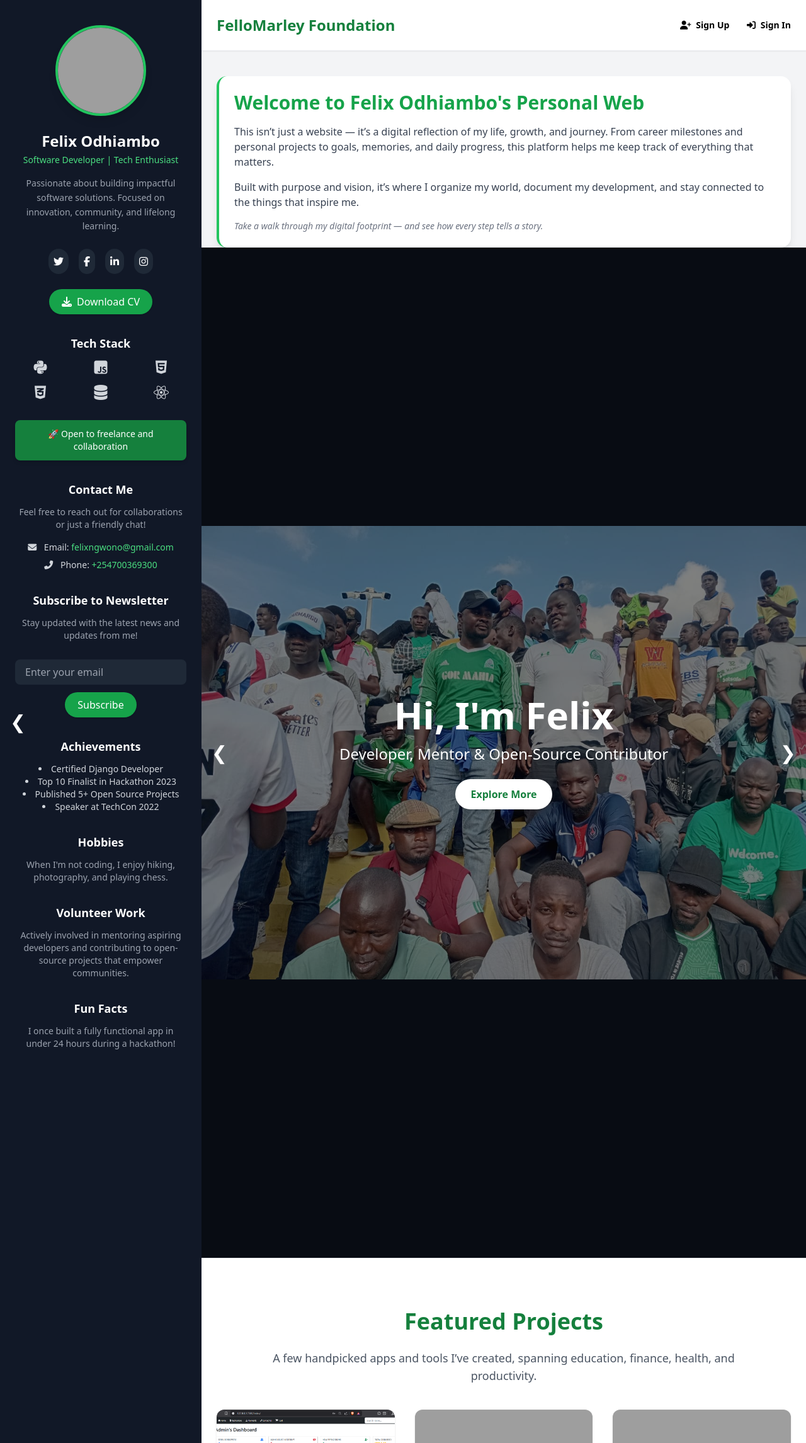
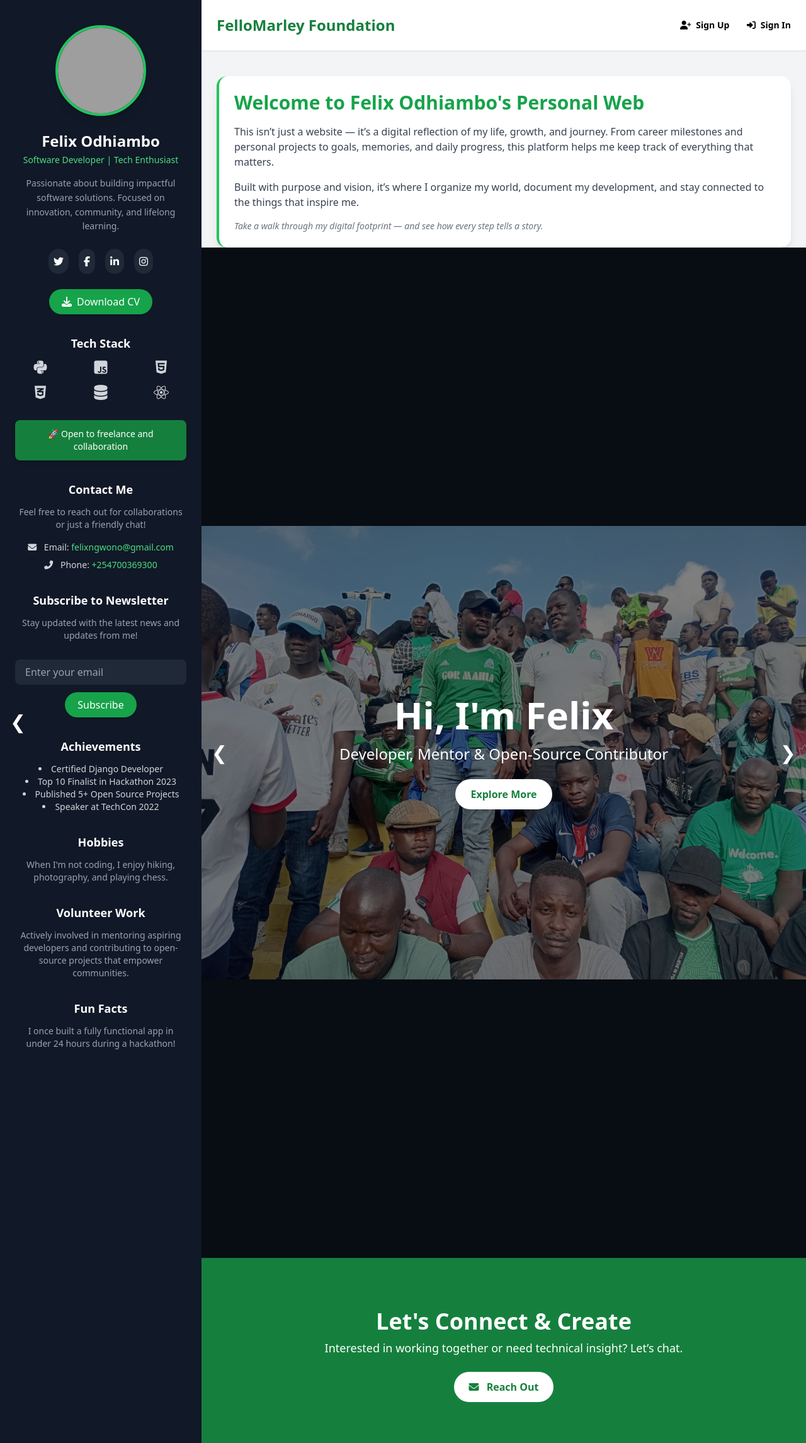
Before and after one commit to Felixngwono/Odhiambo-Felix-personal-website, a Django app: page / in a window 1280 px wide. Shown: the whole page at 63% size. Run offline with Django 4.2, Linux system fonts and the light colour scheme; data comes from the database, SQL or seed files in the repository; some libraries are stand-ins or nearby versions; grey boxes are pictures that could not be loaded.

Commit message:
StoryTeller

```diff
--- a/Templates/home.html
+++ b/Templates/home.html
@@ -153,36 +153,7 @@
         </section>
 
 
-        <!-- Projects Section -->
-        <section id="projects" class="py-20 px-6 bg-white border-t border-gray-200">
-            <h2 class="text-4xl font-bold text-center text-green-700 mb-6">Featured Projects</h2>
-            <p class="text-lg text-center text-gray-600 mb-10 max-w-3xl mx-auto">A few handpicked apps and tools I’ve created, spanning education, finance, health, and productivity.</p>
-            <div class="max-w-6xl mx-auto grid grid-cols-1 md:grid-cols-2 lg:grid-cols-3 gap-8">
-                {% for project in projects %}
-                <div class="bg-gray-50 rounded-xl overflow-hidden shadow hover:shadow-lg transition duration-300">
-                    <img src="{{ project.image.url }}" alt="Project" class="w-full h-48 object-cover">
-                    <div class="p-5">
-                        <h3 class="font-bold text-xl text-green-800">{{ project.title }}</h3>
-                        <p class="text-gray-600 mt-2">{{ project.description|truncatechars:100 }}</p>
-                    </div>
-                </div>
-                {% endfor %}
-            </div>
-        </section>
 
-        <!-- Testimonials -->
-        <section class="py-20 bg-gray-100 px-6 border-t border-gray-200">
-            <h2 class="text-4xl font-bold text-center text-green-700 mb-10">What People Say</h2>
-            <div class="max-w-6xl mx-auto grid grid-cols-1 md:grid-cols-2 lg:grid-cols-3 gap-8">
-                {% for testimonial in testimonials %}
-                <div class="bg-white p-6 rounded-xl shadow hover:shadow-lg">
-                    <img src="{{ testimonial.image.url }}" alt="{{ testimonial.name }}" class="w-20 h-20 rounded-full mx-auto mb-4 object-cover border-2 border-green-600">
-                    <p class="italic text-gray-700 text-sm">“{{ testimonial.message }}”</p>
-                    <h4 class="mt-4 font-semibold text-green-800">- {{ testimonial.name }}</h4>
-                </div>
-                {% endfor %}
-            </div>
-        </section>
 
         <!-- Footer CTA -->
         <section class="bg-green-700 py-20 text-center text-white border-t border-green-800">
```
